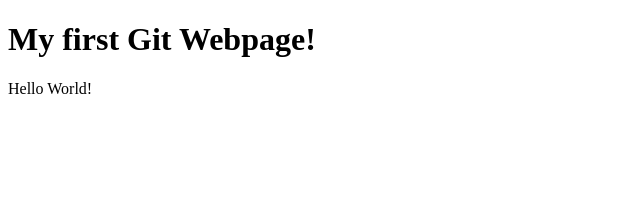
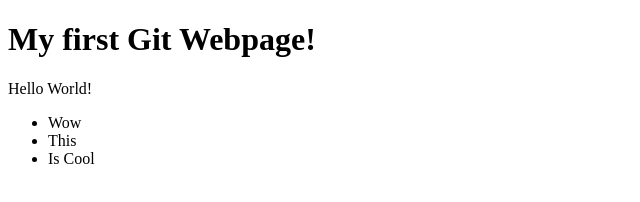
Before and after one commit to Kaanin25/My-First-Project, a plain HTML site: page index.htm in a window 1280 px wide. Shown: the whole page, without its empty margins (0-640 px from the left). Drawn offline with Linux system fonts and the light colour scheme.

Commit message:
Added article to index.htm

```diff
--- a/index.htm
+++ b/index.htm
@@ -7,5 +7,12 @@
 <body>
 	<h1>My first Git Webpage!</h1>
 	<p>Hello World!</p>
+	<article>
+		<ul>
+			<li>Wow</li>
+			<li>This</li>
+			<li>Is Cool</li>
+		</ul>
+	</article>
 </body>
 </html>
```
